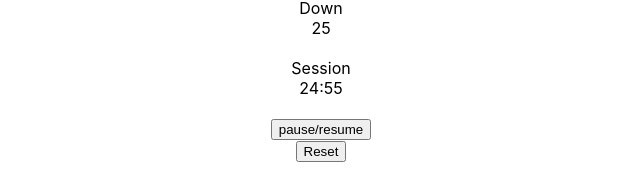
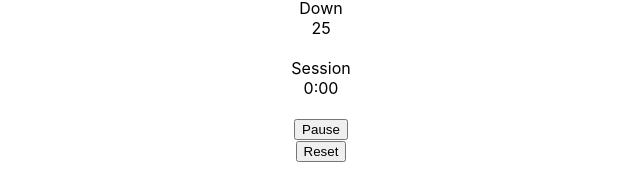
Before and after one commit to riccocruz/pomodoro, a React (Create React App) app: page / in a window 1280 px wide. Shown: the part 142-332 px from the top of the page, without its empty margins (319-959 px from the left). Built offline with nearby package versions, Linux system fonts and the light colour scheme.

Commit message:
Create Pause Button

```diff
--- a/src/App.js
+++ b/src/App.js
@@ -2,6 +2,7 @@ import React, {useEffect, useState} from 'react';
 import './App.css';
 import SessionTimer from './components/SessionTimer';
 import Reset from './components/Reset';
+import Pause from "./components/Pause";
 
 function App(props) {
     const [session, setSession] = useState(props.session);
@@ -11,12 +12,10 @@ function App(props) {
 
     useEffect(() => {
         let interval = null;
-        if (isActive) {
+        if (isActive && session !== 0) {
             interval = setInterval(() => {
                 setSession(session => session - 1);
             }, 1000);
-        } else if (!isActive && session !== 0) {
-            clearInterval(interval);
         }
 
         return () => clearInterval(interval);
@@ -52,7 +51,10 @@ function App(props) {
             <br/>
 
             <div id={"start_stop"}>
-                <button>pause/resume</button>
+                <Pause
+                    isActive = {isActive}
+                    setIsActive = {setIsActive}
+                />
             </div>
             <div id={"reset"}>
                 <Reset
--- /dev/null
+++ b/src/components/Pause.js
@@ -0,0 +1,16 @@
+import React from "react";
+
+function Pause(props) {
+    const pauseButton = props.isActive ? "Pause" : "Resume";
+    return (
+        <button
+            type={"button"}
+            onClick={() => {
+                // props.setSession(props.session);
+                props.setIsActive(!props.isActive);
+            }}
+        >{pauseButton}</button>
+    )
+}
+
+export default Pause;
--- a/src/index.js
+++ b/src/index.js
@@ -6,10 +6,12 @@ import * as serviceWorker from './serviceWorker';
 
 let INITIAL_SESSION = 25;
 ReactDOM.render(
-  <React.StrictMode>
-    <App session={INITIAL_SESSION * 60}/>
-  </React.StrictMode>,
-  document.getElementById('root')
+    <React.StrictMode>
+        {/*<App session={INITIAL_SESSION * 60}/>*/}
+        <App session={5}/>
+
+    </React.StrictMode>,
+    document.getElementById('root')
 );
 
 // If you want your app to work offline and load faster, you can change
```
